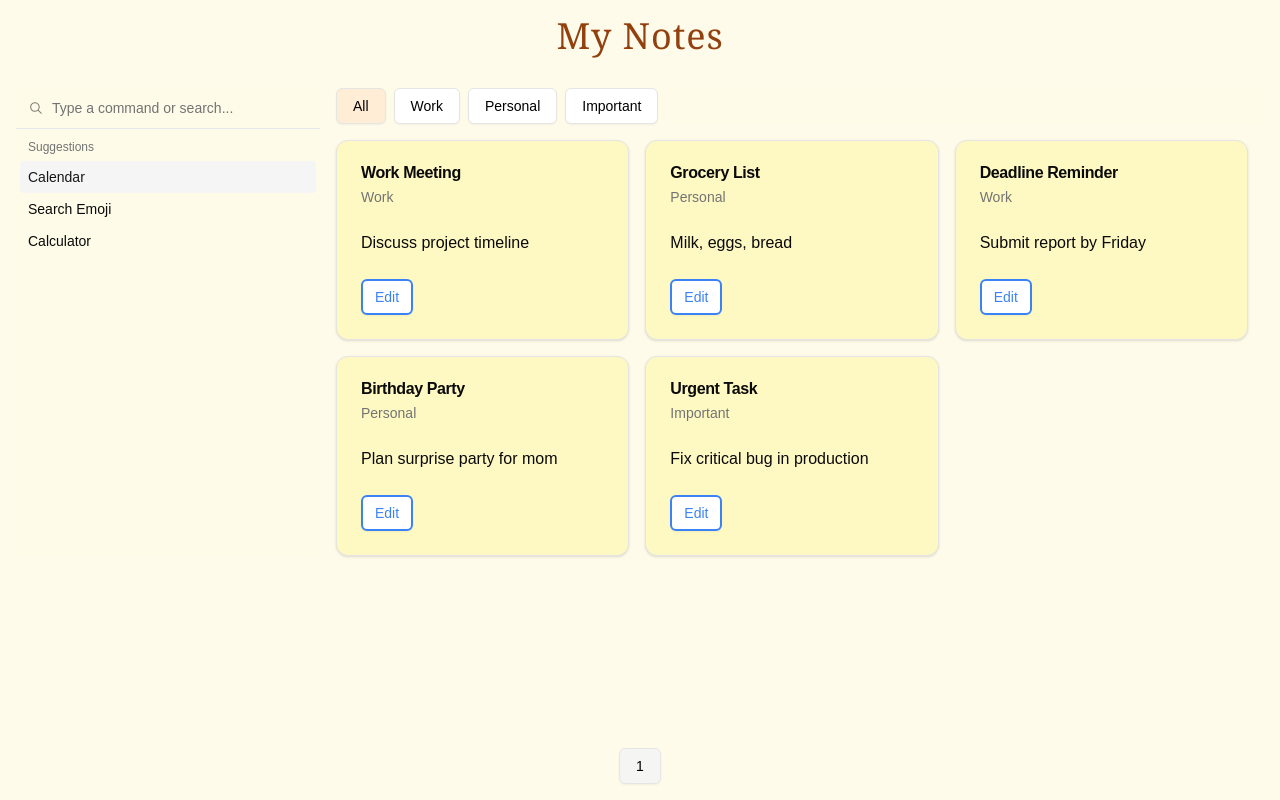
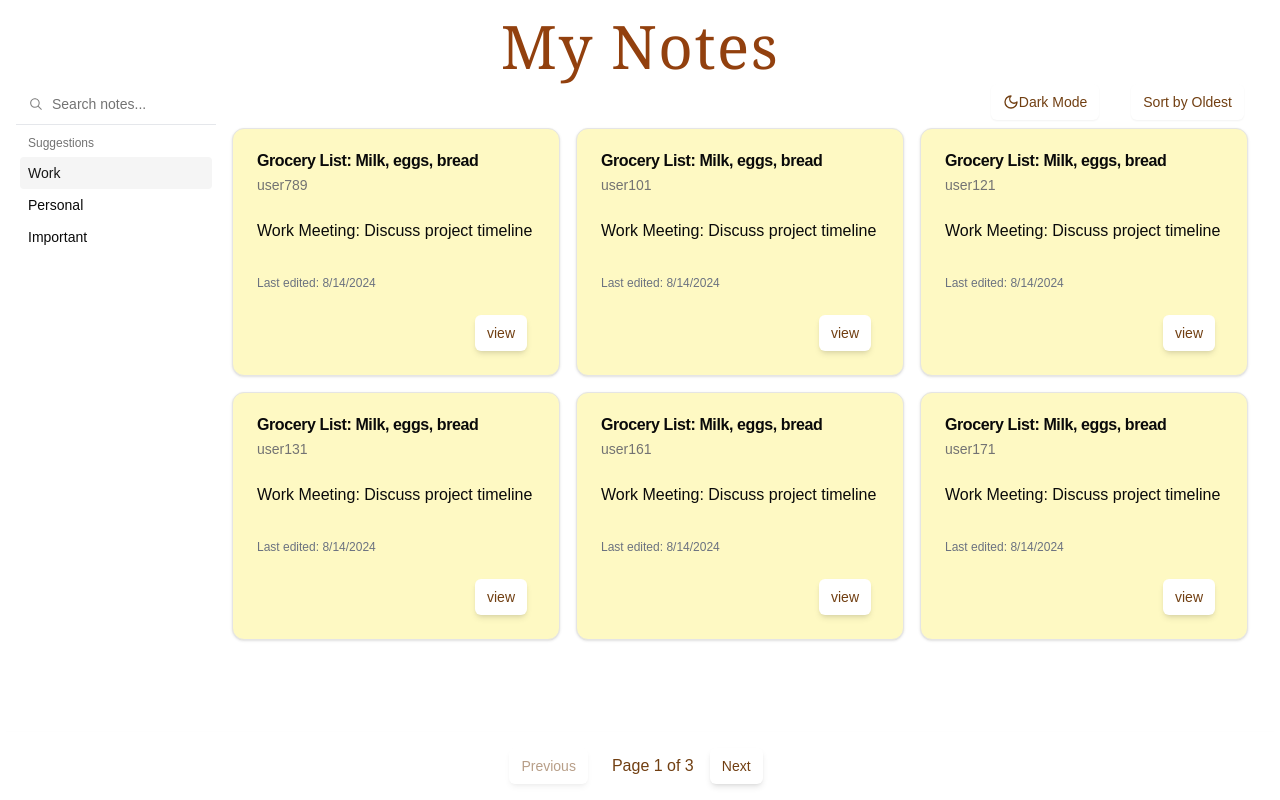
Before and after one commit to bananotes/notes-board, a Next.js app: page / in a window 1280 px wide. Built offline with nearby package versions, Linux system fonts and the light colour scheme.

Commit message:
feat(page): update

```diff
--- a/app/page.tsx
+++ b/app/page.tsx
@@ -1,4 +1,4 @@
-// part code generate by AI
+// part code generated by AI
 "use client";
 import Image from "next/image";
 import { Separator } from "@/components/ui/separator";
@@ -35,188 +35,356 @@ import { Alert, AlertDescription, AlertTitle } from "@/components/ui/alert";
 import { Button } from "@/components/ui/button";
 import { Terminal } from "lucide-react";
 import { useState, useEffect } from "react";
+import { Textarea } from "@/components/ui/textarea";
+import { Sun, Moon } from "lucide-react";
 
+// TODO: read from local storage
 interface Note {
-  id: number;
-  title: string;
-  content: string;
-  category: string;
+  userId: string;
+  entries: string[];
+  invisibleEntries: string[];
+  createdTime: string;
+  updatedTime: string;
 }
 
+// TODO: read from local storage
+interface ReadEntriesParams {
+  author?: string;
+  content?: string;
+  density?: number;
+}
+
+// TODO: read from local storage
 async function fetchNotes(): Promise<Note[]> {
   await new Promise((resolve) => setTimeout(resolve, 500));
 
   return [
     {
-      id: 1,
-      title: "Work Meeting",
-      content: "Discuss project timeline",
-      category: "Work",
+      userId: "user123",
+      entries: [
+        "Work Meeting: Discuss project timeline",
+        "Grocery List: Milk, eggs, bread",
+      ],
+      invisibleEntries: [],
+      createdTime: "2024-03-14T10:00:00Z",
+      updatedTime: "2024-03-14T10:00:00Z",
     },
     {
-      id: 2,
-      title: "Grocery List",
-      content: "Milk, eggs, bread",
-      category: "Personal",
+      userId: "user456",
+      entries: [
+        "Deadline Reminder: Submit report by Friday",
+        "Birthday Party: Plan surprise party for mom",
+      ],
+      invisibleEntries: ["Secret note"],
+      createdTime: "2024-02-14T09:00:00Z",
+      updatedTime: "2024-07-14T15:00:00Z",
     },
     {
-      id: 3,
-      title: "Deadline Reminder",
-      content: "Submit report by Friday",
-      category: "Work",
+      userId: "user789",
+      entries: [
+        "Grocery List: Milk, eggs, bread",
+        "Work Meeting: Discuss project timeline",
+      ],
+      invisibleEntries: [],
+      createdTime: "2024-01-14T08:00:00Z",
+      updatedTime: "2024-08-14T16:00:00Z",
     },
     {
-      id: 4,
-      title: "Birthday Party",
-      content: "Plan surprise party for mom",
-      category: "Personal",
+      userId: "user101",
+      entries: [
+        "Grocery List: Milk, eggs, bread",
+        "Work Meeting: Discuss project timeline",
+      ],
+      invisibleEntries: [],
+      createdTime: "2024-01-14T08:00:00Z",
+      updatedTime: "2024-08-14T16:00:00Z",
     },
     {
-      id: 5,
-      title: "Urgent Task",
-      content: "Fix critical bug in production",
-      category: "Important",
+      userId: "user121",
+      entries: [
+        "Grocery List: Milk, eggs, bread",
+        "Work Meeting: Discuss project timeline",
+      ],
+      invisibleEntries: [],
+      createdTime: "2024-01-14T08:00:00Z",
+      updatedTime: "2024-08-14T16:00:00Z",
+    },
+    {
+      userId: "user131",
+      entries: [
+        "Grocery List: Milk, eggs, bread",
+        "Work Meeting: Discuss project timeline",
+      ],
+      invisibleEntries: [],
+      createdTime: "2024-01-14T08:00:00Z",
+      updatedTime: "2024-08-14T16:00:00Z",
+    },
+    {
+      userId: "user161",
+      entries: [
+        "Grocery List: Milk, eggs, bread",
+        "Work Meeting: Discuss project timeline",
+      ],
+      invisibleEntries: [],
+      createdTime: "2024-01-14T08:00:00Z",
+      updatedTime: "2024-08-14T16:00:00Z",
+    },
+    {
+      userId: "user171",
+      entries: [
+        "Grocery List: Milk, eggs, bread",
+        "Work Meeting: Discuss project timeline",
+      ],
+      invisibleEntries: [],
+      createdTime: "2024-01-14T08:00:00Z",
+      updatedTime: "2024-08-14T16:00:00Z",
+    },
+    {
+      userId: "user181",
+      entries: [
+        "Grocery List: Milk, eggs, bread",
+        "Work Meeting: Discuss project timeline",
+      ],
+      invisibleEntries: [],
+      createdTime: "2024-01-14T08:00:00Z",
+      updatedTime: "2024-08-14T16:00:00Z",
+    },
+    {
+      userId: "user191",
+      entries: [
+        "Grocery List: Milk, eggs, bread",
+        "Work Meeting: Discuss project timeline",
+      ],
+      invisibleEntries: [],
+      createdTime: "2024-01-14T08:00:00Z",
+      updatedTime: "2024-08-14T16:00:00Z",
+    },
+    {
+      userId: "user201",
+      entries: [
+        "Grocery List: Milk, eggs, bread",
+        "Work Meeting: Discuss project timeline",
+      ],
+      invisibleEntries: [],
+      createdTime: "2024-01-14T08:00:00Z",
+      updatedTime: "2024-08-14T16:00:00Z",
+    },
+    {
+      userId: "user211",
+      entries: [
+        "Grocery List: Milk, eggs, bread",
+        "Work Meeting: Discuss project timeline",
+      ],
+      invisibleEntries: [],
+      createdTime: "2024-01-14T08:00:00Z",
+      updatedTime: "2024-08-14T16:00:00Z",
+    },
+    {
+      userId: "user221",
+      entries: [
+        "Grocery List: Milk, eggs, bread",
+        "Work Meeting: Discuss project timeline",
+      ],
+      invisibleEntries: [],
+      createdTime: "2024-01-14T08:00:00Z",
+      updatedTime: "2024-08-14T16:00:00Z",
     },
   ];
 }
 
 export default function Home() {
   const [allNotes, setAllNotes] = useState<Note[]>([]);
-  const [filter, setFilter] = useState("All");
+  const [theme, setTheme] = useState<"light" | "dark">("light");
+  const [filteredNotes, setFilteredNotes] = useState<Note[]>([]);
   const [currentPage, setCurrentPage] = useState(1);
-  const [filteredNotes, setFilteredNotes] = useState<Note[]>([]);
+  const [searchTerm, setSearchTerm] = useState("");
+  const [sortOrder, setSortOrder] = useState<"asc" | "desc">("desc");
   const itemsPerPage = 6;
-  const [editingId, setEditingId] = useState<number | null>(null);
-  const [editedContent, setEditedContent] = useState("");
+
+  const toggleTheme = () => {
+    setTheme(theme === "light" ? "dark" : "light");
+  };
 
   useEffect(() => {
-    // Get notes data
-    fetchNotes().then((notes) => setAllNotes(notes));
+    fetchNotes().then((notes) => {
+      setAllNotes(notes);
+      setFilteredNotes(sortNotes(notes, sortOrder));
+    });
   }, []);
 
-  useEffect(() => {
-    // carry out filter
-    let filtered = allNotes;
-    if (filter !== "All") {
-      filtered = allNotes.filter((note) => note.category === filter);
-    }
-    const startIndex = (currentPage - 1) * itemsPerPage;
-    const endIndex = startIndex + itemsPerPage;
-    setFilteredNotes(filtered.slice(startIndex, endIndex));
-  }, [filter, currentPage, allNotes]);
-
-  const handleFilterChange = (newFilter: string) => {
-    setFilter(newFilter);
-    setCurrentPage(1);
+  const sortNotes = (notes: Note[], order: "asc" | "desc") => {
+    return [...notes].sort((a, b) => {
+      const comparison =
+        new Date(b.updatedTime).getTime() - new Date(a.updatedTime).getTime();
+      return order === "desc" ? comparison : -comparison;
+    });
   };
 
-  const totalPages = Math.ceil(
-    (filter === "All"
-      ? allNotes.length
-      : allNotes.filter((note) => note.category === filter).length) /
-      itemsPerPage
+  useEffect(() => {
+    let filtered = allNotes;
+    if (searchTerm) {
+      filtered = allNotes.filter(
+        (note) =>
+          note.entries.some((entry) =>
+            entry.toLowerCase().includes(searchTerm.toLowerCase())
+          ) ||
+          note.updatedTime.includes(searchTerm) ||
+          note.userId.includes(searchTerm) ||
+          note.createdTime.includes(searchTerm)
+      );
+    }
+    const sortedAndFiltered = sortNotes(filtered, sortOrder);
+    setFilteredNotes(sortedAndFiltered);
+
+    // Calculate the new current page
+    const newTotalPages = Math.max(
+      1,
+      Math.ceil(sortedAndFiltered.length / itemsPerPage)
+    );
+    setCurrentPage((prevPage) => Math.min(prevPage, newTotalPages));
+  }, [searchTerm, allNotes, sortOrder]);
+
+  const totalPages = Math.max(
+    1,
+    Math.ceil(filteredNotes.length / itemsPerPage)
+  );
+  const paginatedNotes = filteredNotes.slice(
+    (currentPage - 1) * itemsPerPage,
+    currentPage * itemsPerPage
   );
 
-  const handleEdit = (note: Note) => {
-    setEditingId(note.id);
-    setEditedContent(note.content);
-  };
-
-  const handleSave = (id: number) => {
-    setAllNotes((prevNotes) =>
-      prevNotes.map((note) =>
-        note.id === id ? { ...note, content: editedContent } : note
-      )
-    );
-    setEditingId(null);
+  const handlePageChange = (newPage: number) => {
+    const validNewPage = Math.max(1, Math.min(newPage, totalPages));
+    setCurrentPage(validNewPage);
   };
 
   return (
-    <div className="min-h-screen bg-amber-50 flex flex-col w-full">
-      <h1 className="text-center text-4xl font-serif mb-8 text-amber-800 tracking-wide pt-4">
+    <div className={`min-h-screen flex flex-col w-full pb-16 ${
+      theme === "light" ? "bg-amber-25" : "bg-gray-900"
+    }`}>
+      <h1 className={`text-center text-6xl font-serif mb-2 tracking-wide pt-4 ${
+        theme === "light" ? "text-amber-800" : "text-amber-200"
+      }`}>
         My Notes
       </h1>
       <div className="mb-4 flex justify-center pr-4 pl-4">
-        <div className="w-1/4 pr-2">
-          <Command className="w-full bg-yellow-50">
-            <CommandInput placeholder="Type a command or search..." />
+        <div className="w-1/6 pr-2">
+          <Command className={`w-full ${
+              theme === "light" ? "bg-yellow-25" : "bg-gray-800"
+            }`}>
+            <CommandInput
+              placeholder="Search notes..."
+              value={searchTerm}
+              onValueChange={setSearchTerm}
+            />
             <CommandList>
-              <CommandEmpty>No results found.</CommandEmpty>
+              <CommandEmpty>No notes found.</CommandEmpty>
               <CommandGroup heading="Suggestions">
-                <CommandItem>Calendar</CommandItem>
-                <CommandItem>Search Emoji</CommandItem>
-                <CommandItem>Calculator</CommandItem>
+                <CommandItem onSelect={() => setSearchTerm("work")}>
+                  Work
+                </CommandItem>
+                <CommandItem onSelect={() => setSearchTerm("personal")}>
+                  Personal
+                </CommandItem>
+                <CommandItem onSelect={() => setSearchTerm("important")}>
+                  Important
+                </CommandItem>
               </CommandGroup>
             </CommandList>
           </Command>
         </div>
-        <div className="w-3/4 pl-2">
-          <div className="mb-4 bg-yellow-50 rounded-md">
-            {["All", "Work", "Personal", "Important"].map((category) => (
+
+        <div className="w-5/6 pl-2">
+          <div className="pl-5 flex justify-end pr-5">
             <Button
-                key={category}
               variant="outline"
-                className={`mr-2 ${filter === category ? "bg-orange-100" : ""}`}
-                onClick={() => handleFilterChange(category)}
+              className={`border-1 text-sm px-3 py-1 rounded-md text-yellow-900 hover:bg-neutral-100 border-zinic-25 ${
+                theme === "light"
+                  ? "text-yellow-900 hover:bg-neutral-100 border-zinc-25"
+                  : "text-yellow-100 hover:bg-gray-700 border-gray-600"
+              }`}
+              onClick={toggleTheme}
             >
-                {category}
+              {theme === "light" ? <Moon size={16} /> : <Sun size={16} />}
+              {theme === "light" ? " Dark Mode" : " Light Mode"}
             </Button>
-            ))}
+
+            <Button
+              variant="outline"
+              className="ml-8 border-1 text-sm px-3 py-1 rounded-md text-yellow-900 hover:bg-neutral-100 border-zinic-25"
+              onClick={() =>
+                setSortOrder(sortOrder === "desc" ? "asc" : "desc")
+              }
+            >
+              Sort by {sortOrder === "desc" ? "Oldest" : "Latest"}
+            </Button>
           </div>
 
-          <div className="grid grid-cols-1 md:grid-cols-2 lg:grid-cols-3 gap-4 pr-4">
-            {filteredNotes.map((note) => (
-              <Card key={note.id} className="bg-yellow-100">
+          {paginatedNotes.length > 0 ? (
+            <>
+              <div className="grid grid-cols-1 md:grid-cols-2 lg:grid-cols-3 gap-4 pr-4 pt-2">
+                {paginatedNotes.map((note) => (
+                  <Card
+                    key={note.userId}
+                    className="bg-yellow-100 relative overflow-hidden transition-all duration-300 ease-in-out hover:shadow-lg hover:-translate-y-1"
+                  >
                     <CardHeader>
-                  <CardTitle>{note.title}</CardTitle>
-                  <CardDescription>{note.category}</CardDescription>
+                      <CardTitle>{note.entries[0]}</CardTitle>
+                      <CardDescription>{note.userId}</CardDescription>
                     </CardHeader>
                     <CardContent>
-                  {editingId === note.id ? (
-                    <textarea
-                      value={editedContent}
-                      onChange={(e) => setEditedContent(e.target.value)}
-                      className="w-full p-2 border rounded"
-                    />
-                  ) : (
-                    <p>{note.content}</p>
-                  )}
+                      <p>{note.entries.slice(1).join(", ")}</p>
                     </CardContent>
-                <CardFooter>
-                  {editingId === note.id ? (
+                    <CardContent>
+                      <p className="text-xs text-gray-500 mt-2">
+                        Last edited:{" "}
+                        {new Date(note.updatedTime).toLocaleDateString()}
+                      </p>
+                    </CardContent>
+                    <CardFooter className="flex justify-end">
                       <Button
                         variant="outline"
-                      className="border-0 mr-2 text-sm px-3 py-1 rounded-md bg-green-500 hover:bg-green-600 text-white"
-                      onClick={() => handleSave(note.id)}
+                        className="border-0 mr-2 text-sm px-3 py-1 rounded-md text-yellow-900 hover:bg-neutral-100 shadow-md shadow-mr"
+                        onClick={() => {
+                          console.log("view?");
+                          /* jump to edit page */
+                        }}
                       >
-                      Save
+                        view
                       </Button>
-                  ) : (
-                    <Button
-                      variant="outline"
-                      className="border-0 mr-2 text-sm px-3 py-1 rounded-md border-2 border-blue-500 text-blue-500 hover:bg-blue-100"
-                      onClick={() => handleEdit(note)}
-                    >
-                      Edit
-                    </Button>
-                  )}
                     </CardFooter>
                   </Card>
                 ))}
               </div>
-
-          <div className="mt-4 flex justify-center fixed bottom-4 left-1/2 transform -translate-x-1/2">
-            {Array.from({ length: totalPages }, (_, i) => i + 1).map((page) => (
+              <div className="fixed bottom-0 left-0 right-0 w-full bg-yellow-25 py-4 shadow-md">
+                <div className="container mx-auto flex justify-center items-center">
                   <Button
-                key={page}
+                    className="border-0 mr-2 text-sm px-3 py-1 rounded-md text-yellow-900 hover:bg-neutral-100 shadow-md shadow-mr"
                     variant="outline"
-                className={`mx-1 ${currentPage === page ? "bg-stone-100" : ""}`}
-                onClick={() => setCurrentPage(page)}
+                    onClick={() => handlePageChange(currentPage - 1)}
+                    disabled={currentPage === 1}
                   >
-                {page}
+                    Previous
                   </Button>
-            ))}
+                  <span className="mx-4 text-yellow-900">
+                    Page {currentPage} of {totalPages}
+                  </span>
+                  <Button
+                    className="border-0 mr-2 text-sm px-3 py-1 rounded-md text-yellow-900 hover:bg-neutral-100 shadow-md shadow-mr"
+                    variant="outline"
+                    onClick={() => handlePageChange(currentPage + 1)}
+                    disabled={currentPage === totalPages}
+                  >
+                    Next
+                  </Button>
                 </div>
+              </div>
+            </>
+          ) : (
+            <div className="text-center text-gray-500">
+              No matching notes found.
+            </div>
+          )}
         </div>
       </div>
     </div>
--- /dev/null
+++ b/components/ui/textarea.tsx
@@ -0,0 +1,24 @@
+import * as React from "react"
+
+import { cn } from "@/lib/utils"
+
+export interface TextareaProps
+  extends React.TextareaHTMLAttributes<HTMLTextAreaElement> {}
+
+const Textarea = React.forwardRef<HTMLTextAreaElement, TextareaProps>(
+  ({ className, ...props }, ref) => {
+    return (
+      <textarea
+        className={cn(
+          "flex min-h-[60px] w-full rounded-md border border-neutral-200 bg-transparent px-3 py-2 text-sm shadow-sm placeholder:text-neutral-500 focus-visible:outline-none focus-visible:ring-1 focus-visible:ring-neutral-950 disabled:cursor-not-allowed disabled:opacity-50 dark:border-neutral-800 dark:placeholder:text-neutral-400 dark:focus-visible:ring-neutral-300",
+          className
+        )}
+        ref={ref}
+        {...props}
+      />
+    )
+  }
+)
+Textarea.displayName = "Textarea"
+
+export { Textarea }
```
Lines whose indentation alone changed are shown as unchanged.
